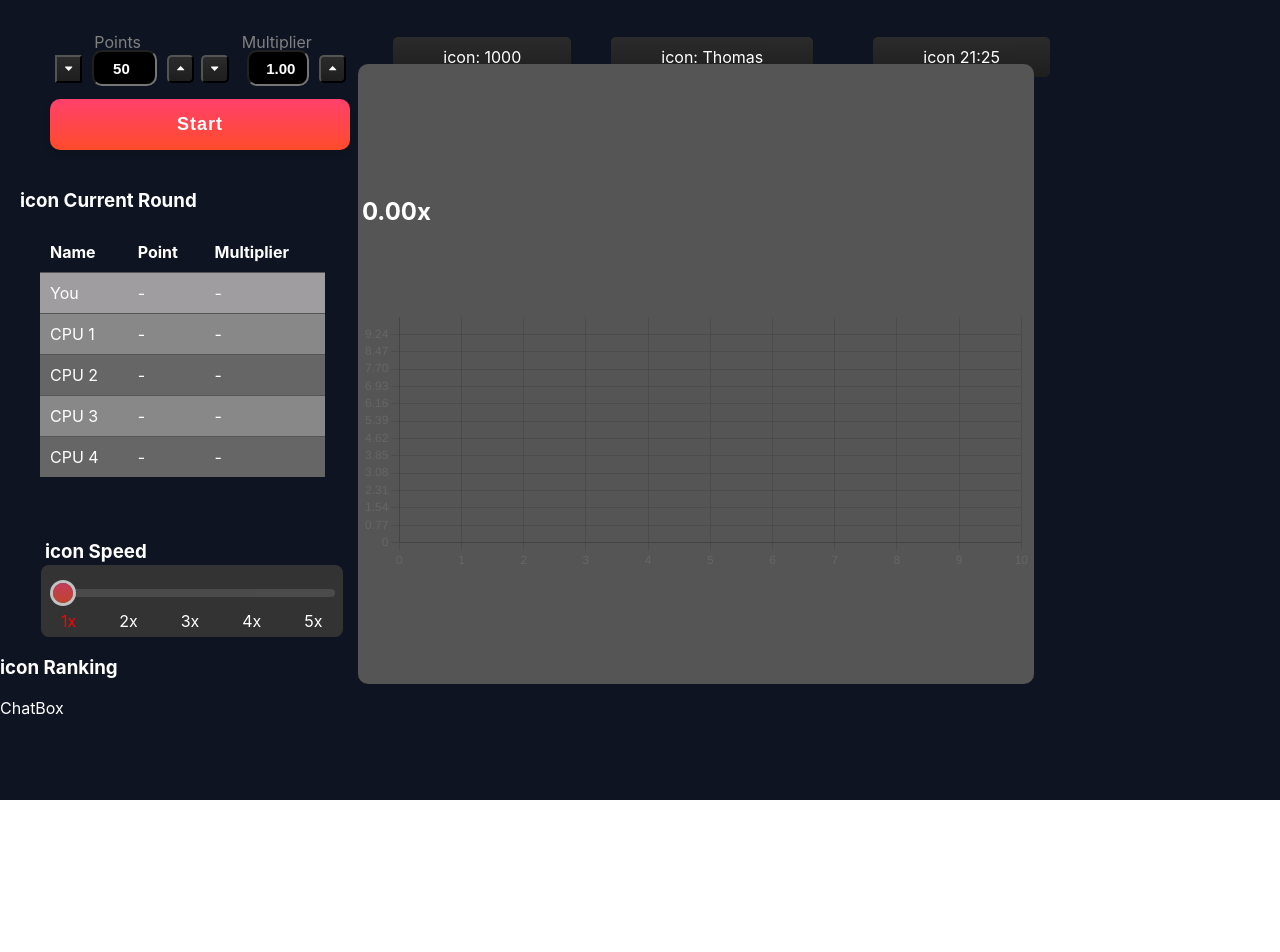
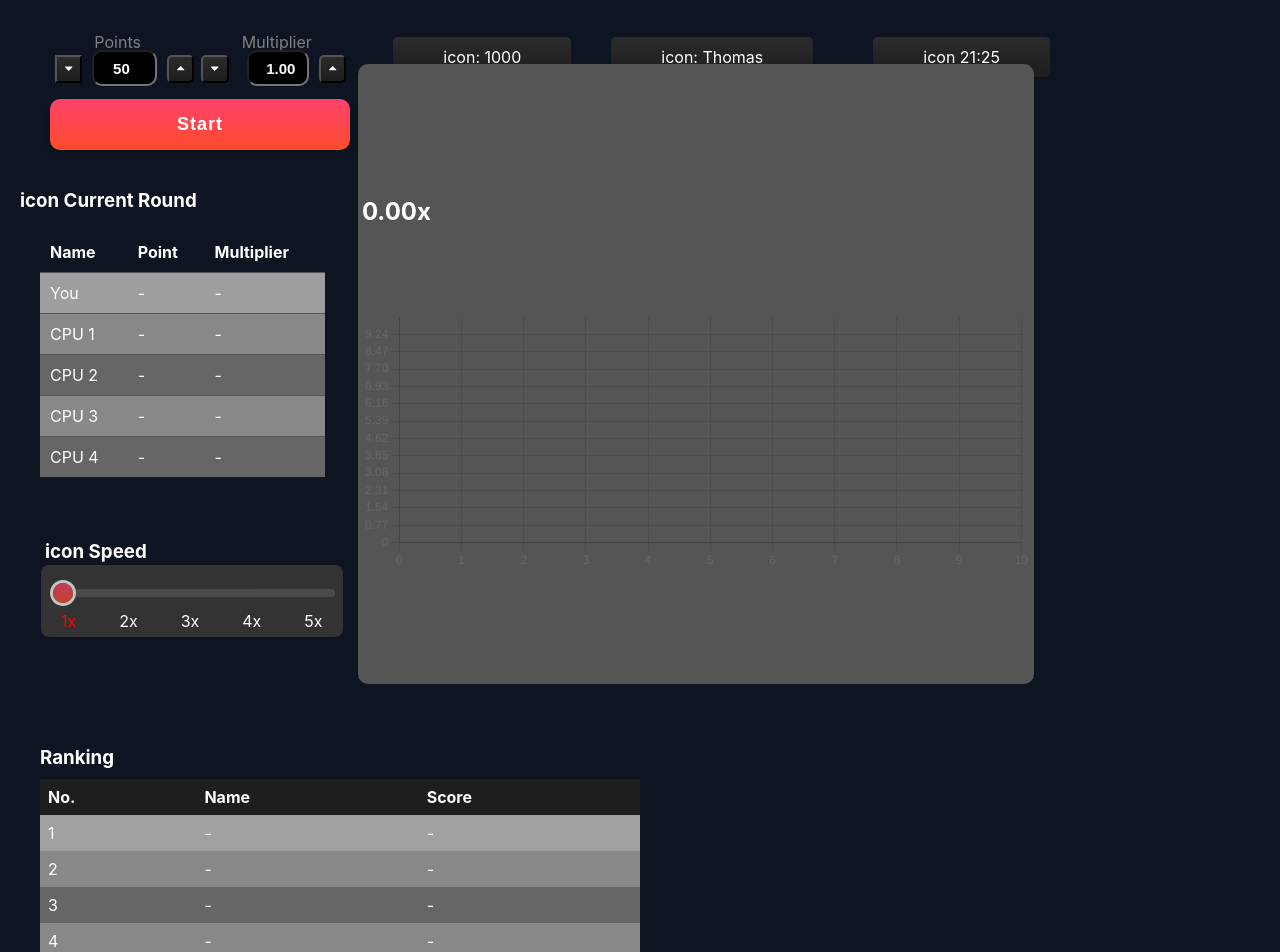
Before and after one commit to probablypenera007/guessnumber_frontend, a React (Create React App) app: page / in a window 1280 px wide. Shown: the top 952 px of the page. Before the commit the page ends 800 px from the top, so only its background shows below. Built offline with nearby package versions, Linux system fonts and the light colour scheme.

Commit message:
ranking placed but still need update

```diff
--- a/src/components/App/App.tsx
+++ b/src/components/App/App.tsx
@@ -64,8 +64,8 @@ function App() {
 
   setCpuPlayers(cpuPlayers.map((player, index) => {
     const updatedPoints = index === indexLoser ? 0 : player.points * multiplier;
-    if (player.name === "Thomas") { // Assuming "Thomas" is the player's name
-      updateTotalPoints(updatedPoints - player.points); // Subtract original and add new points
+    if (player.name === "Thomas") {
+      updateTotalPoints(updatedPoints - player.points);
     }
     return {
       ...player,
@@ -92,7 +92,10 @@ function App() {
       />
 
       <SpeedSlider speed={speed} setSpeed={setSpeed} />
-      <Ranking/>
+      <Ranking
+      players={cpuPlayers}
+      gameEnded={finalMultiplier > 0}
+      />
       <ChatBox/>
     </div>
   );
--- a/src/components/GameBoard/GameBoard.tsx
+++ b/src/components/GameBoard/GameBoard.tsx
@@ -46,7 +46,7 @@ const GameBoard: React.FC<GameBoardProps> = ({ speed, onGameEnd, gameStarted })
           }
           return next;
         });
-      }, 100 / speed);
+      }, 50 / speed);
     }
 
     return () => {
--- a/src/components/Ranking/Ranking.module.css
+++ b/src/components/Ranking/Ranking.module.css
@@ -0,0 +1,44 @@
+.ranking {
+    margin-top: 70px;
+    margin-left: 20px;
+    color: white;
+    padding: 20px;
+    border-radius: 8px;
+    width: 600px;
+  }
+
+  .ranking__title {
+    margin-bottom: 10px;
+  }
+
+  .ranking__table {
+    width: 100%;
+    background-color: #1e1e1e;
+    border-collapse: collapse;
+
+  }
+
+  .ranking__table th,
+  .ranking__table td {
+    text-align: left;
+    padding: 8px;
+  }
+
+  .ranking__table th {
+    /* border-bottom: 1px solid grey; */
+  }
+
+  .table__row--you {
+    background-color: #bcb8b8d6;
+
+}
+
+.table__row--cpu1,
+.table__row--cpu3 {
+    background-color: #888;
+}
+
+.table__row--cpu2,
+.table__row--cpu4 {
+    background-color: #666;
+}
--- a/src/components/Ranking/Ranking.tsx
+++ b/src/components/Ranking/Ranking.tsx
@@ -1,15 +1,69 @@
-import React from 'react'
+import React from "react";
 
 //internal imports
-import Style from './Ranking.module.css'
+import Style from "./Ranking.module.css";
 
+interface Player {
+  name: string;
+  points: number;
+}
 
-const Ranking = () => {
+interface RankingProps {
+  players: Player[];
+  gameEnded: boolean;
+}
+
+const Ranking: React.FC<RankingProps> = ({ players, gameEnded }) => {
+  const sortedPlayers = [...players].sort((a, b) => b.points - a.points);
+
+  const getRowStyle = (index: number) => {
+    switch (index) {
+      case 0:
+        return Style["table__row--you"];
+      case 1:
+      case 3:
+        return Style["table__row--cpu1"];
+      case 2:
+      case 4:
+        return Style["table__row--cpu2"];
+      default:
+        return "";
+    }
+  };
+
   return (
     <div className={Style.ranking}>
-      <h3 className={Style.ranking__title}>icon Ranking</h3>
+      <h3 className={Style.ranking__title}>Ranking</h3>
+      <table className={Style.ranking__table}>
+        <thead>
+          <tr>
+            <th>No.</th>
+            <th>Name</th>
+            <th>Score</th>
+          </tr>
+        </thead>
+        <tbody>
+          {gameEnded ? (
+            sortedPlayers.map((player, index) => (
+              <tr key={player.name} className={getRowStyle(index)}>
+                <td>{index + 1}</td>
+                <td>{player.name}</td>
+                <td>{player.points.toFixed(2)}</td>
+              </tr>
+            ))
+          ) : (
+            Array.from({ length: 5 }).map((_, index) => (
+              <tr key={index} className={getRowStyle(index)}>
+                <td>{index + 1}</td>
+                <td>-</td>
+                <td>-</td>
+              </tr>
+            ))
+          )}
+        </tbody>
+      </table>
     </div>
-  )
-}
+  );
+};
 
-export default Ranking
+export default Ranking;
```
